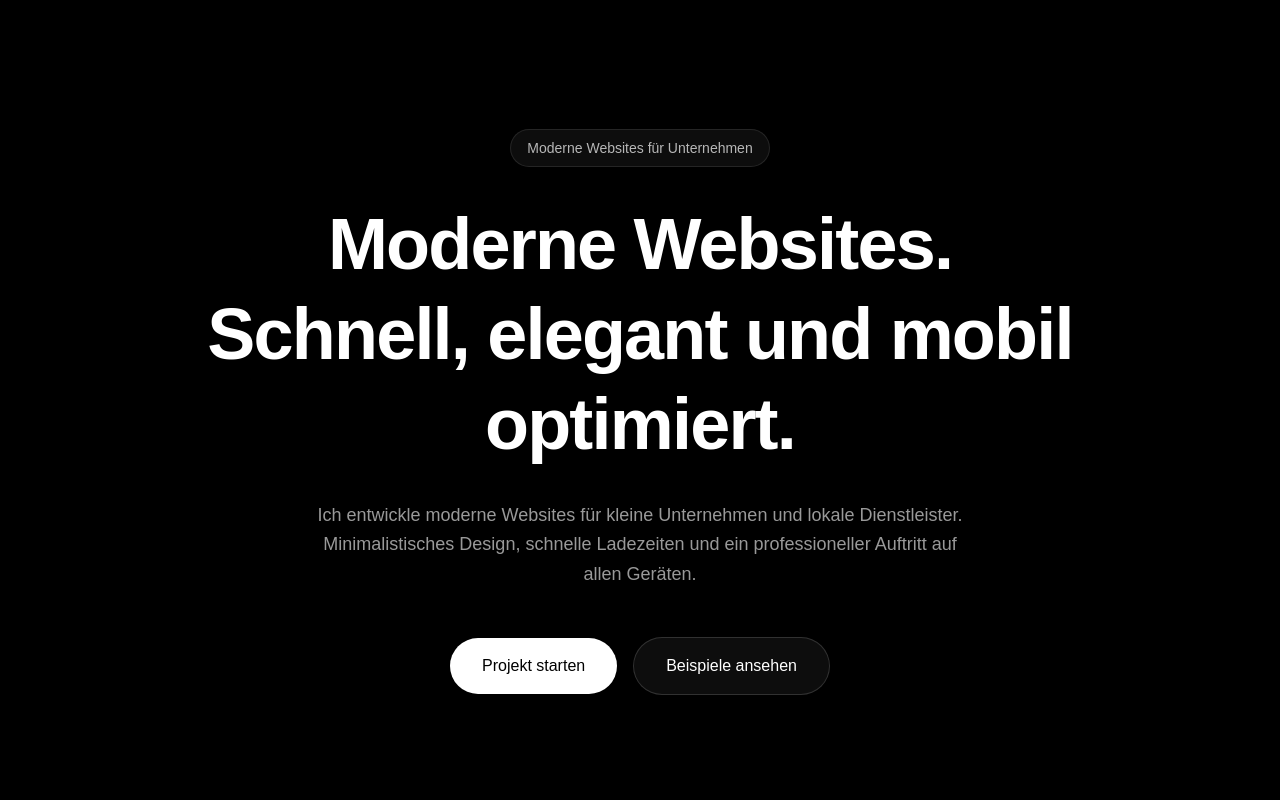
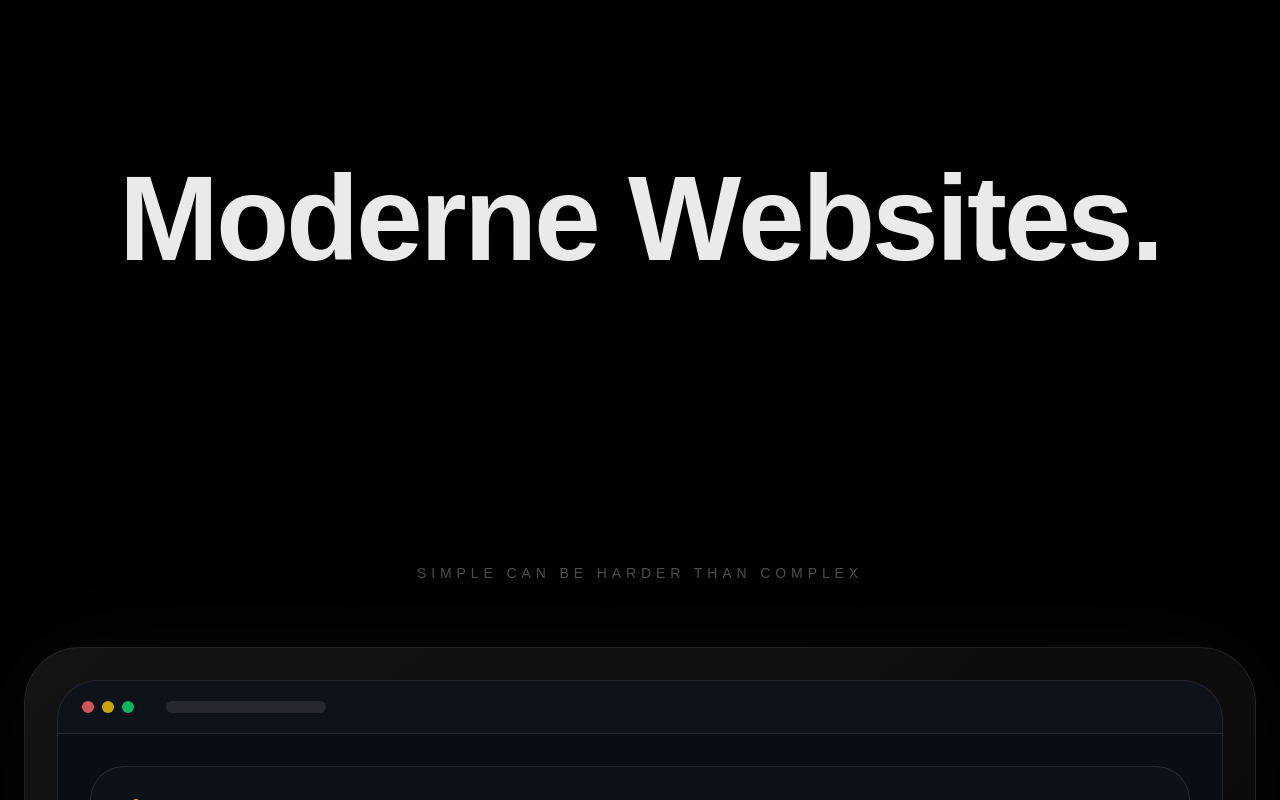
Before and after one commit to Tombaetz/tomswebcraft, a Next.js app: page / in a window 1280 px wide. Shown: the part 500-1300 px from the top of the page. Built offline with nearby package versions, Linux system fonts and the light colour scheme.

Commit message:
headline Hover v1

```diff
--- a/app/page.tsx
+++ b/app/page.tsx
@@ -2,7 +2,7 @@ import PricingSection from "@/components/PricingSection";
 import AnimatedLogo from "@/components/AnimatedLogo";
 import ServicesSection from "@/components/ServicesSection";
 import MockupPage from "@/components/MockupPage";
-
+import HeroHeadline from "@/components/HeroHeadline";
 
 
 export default function TomWebCraftLanding() {
@@ -61,33 +61,11 @@ export default function TomWebCraftLanding() {
 
 
       {/* Hero */}
-      <section className="px-6 pt-32 pb-24 max-w-7xl mx-auto text-center">
-        <div className="inline-flex items-center gap-2 px-4 py-2 rounded-full border border-white/10 bg-white/5 backdrop-blur-xl text-sm text-white/70 mb-8">
-          Moderne Websites für Unternehmen
-        </div>
+      <section className="px-6 pt-40 pb-32 max-w-7xl mx-auto">
 
-        <h2 className="text-5xl md:text-7xl font-semibold leading-tight tracking-tight max-w-5xl mx-auto">
-          Moderne Websites.
-          <br />
-          Schnell, elegant und mobil optimiert.
-        </h2>
+  <HeroHeadline />
 
-        <p className="mt-8 text-lg text-white/60 max-w-2xl mx-auto leading-relaxed">
-          Ich entwickle moderne Websites für kleine Unternehmen und lokale
-          Dienstleister. Minimalistisches Design, schnelle Ladezeiten und ein
-          professioneller Auftritt auf allen Geräten.
-        </p>
-
-        <div className="mt-12 flex flex-col sm:flex-row items-center justify-center gap-4">
-          <button className="px-8 py-4 rounded-full bg-white text-black font-medium hover:scale-105 transition shadow-2xl">
-            Projekt starten
-          </button>
-
-          <button className="px-8 py-4 rounded-full border border-white/15 bg-white/5 backdrop-blur-xl hover:bg-white/10 transition">
-            Beispiele ansehen
-          </button>
-        </div>
-      </section>
+</section>
 
       {/* Mockup Page */}
       <MockupPage />
--- /dev/null
+++ b/components/HeroHeadline.tsx
@@ -0,0 +1,95 @@
+"use client";
+
+import {
+  motion,
+  useScroll,
+  useTransform,
+} from "framer-motion";
+
+import { useState } from "react";
+
+const text = "Moderne Websites.";
+
+export default function HeroHeadline() {
+  const [hoveredIndex, setHoveredIndex] = useState<number | null>(null);
+
+  const { scrollY } = useScroll();
+
+  const floatingY = useTransform(
+    scrollY,
+    [0, 500],
+    [0, -12]
+  );
+
+  return (
+    <div className="flex justify-center items-center text-center px-6">
+
+      <motion.h1
+        style={{
+          y: floatingY,
+        }}
+        className="
+          flex
+          flex-wrap
+          justify-center
+          text-white
+          font-semibold
+          tracking-tight
+          leading-[0.95]
+          max-w-6xl
+          text-6xl
+          sm:text-7xl
+          md:text-8xl
+          lg:text-[120px]
+        "
+      >
+
+        {text.split("").map((char, index) => {
+
+          const distance =
+            hoveredIndex === null
+              ? 999
+              : Math.abs(index - hoveredIndex);
+
+          const scale =
+            distance === 0
+              ? 1.12
+              : distance === 1
+              ? 1.07
+              : distance === 2
+              ? 1.03
+              : 1;
+
+          const opacity =
+            distance <= 2 ? 1 : 0.92;
+
+          return (
+            <motion.span
+              key={index}
+              onMouseEnter={() => setHoveredIndex(index)}
+              onMouseLeave={() => setHoveredIndex(null)}
+              animate={{
+                scale,
+                opacity,
+                y: distance === 0 ? -4 : 0,
+              }}
+              transition={{
+                type: "spring",
+                stiffness: 260,
+                damping: 18,
+                mass: 0.8,
+              }}
+              className="
+                inline-block
+                cursor-default
+                will-change-transform
+              "
+            >
+              {char === " " ? "\u00A0" : char}
+            </motion.span>
+          );
+        })}
+      </motion.h1>
+    </div>
+  );
+}
```
